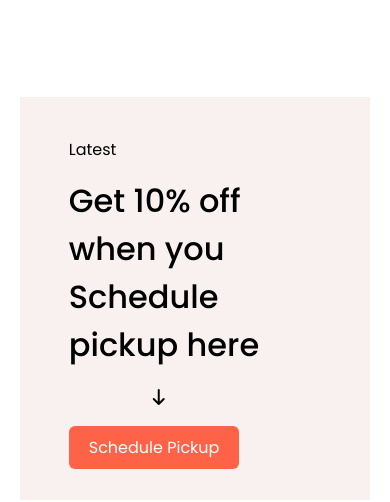
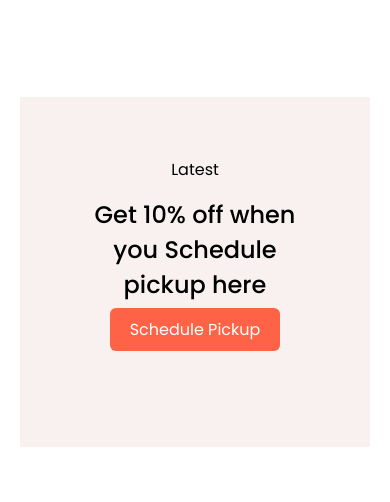
Before and after one commit to gbevuakoe1/kelsanlaundry, a plain HTML site: page index.html in a window 390 px wide. Shown: the part 2976-3478 px from the top of the page. Drawn offline with Linux system fonts and the light colour scheme.

Commit message:
Update responsive.css

```diff
--- a/css/responsive.css
+++ b/css/responsive.css
@@ -99,7 +99,25 @@ footer{
     margin-left: 20px;
 }
 
+
+.poster-section .poster-container{
+    flex-direction: column;
+    gap: 20px;
 }
+
+.poster-section .poster-container .poster-left{
+    text-align: center;
+    margin: 20px;
+}
+
+.poster-section .poster-container p:last-of-type{
+    font-size: 24px;
+}
+.poster-section .poster-container .poster-left i{
+    display: none;
+}
+}
+
 
 
 /* 600px for mobile phones */
```
